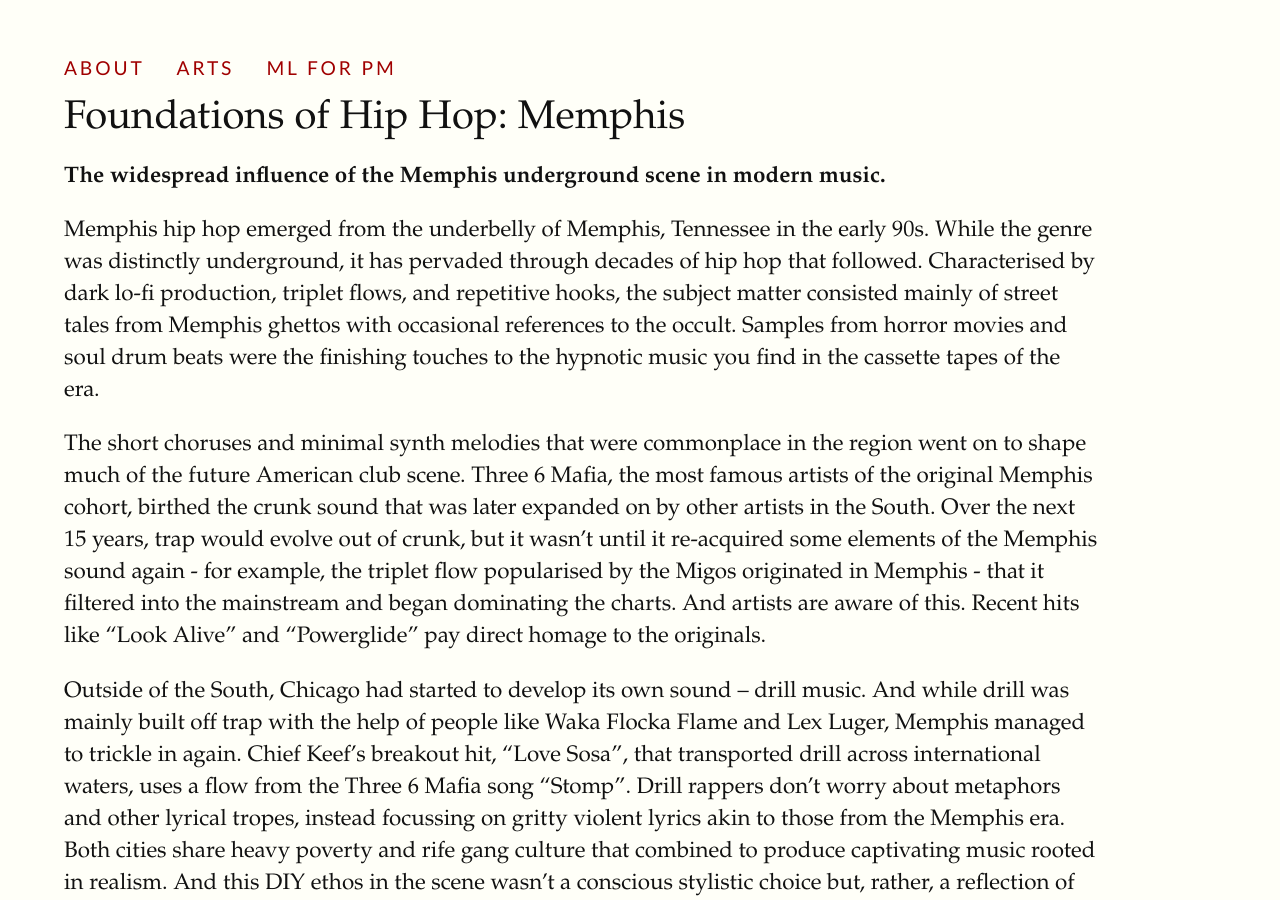
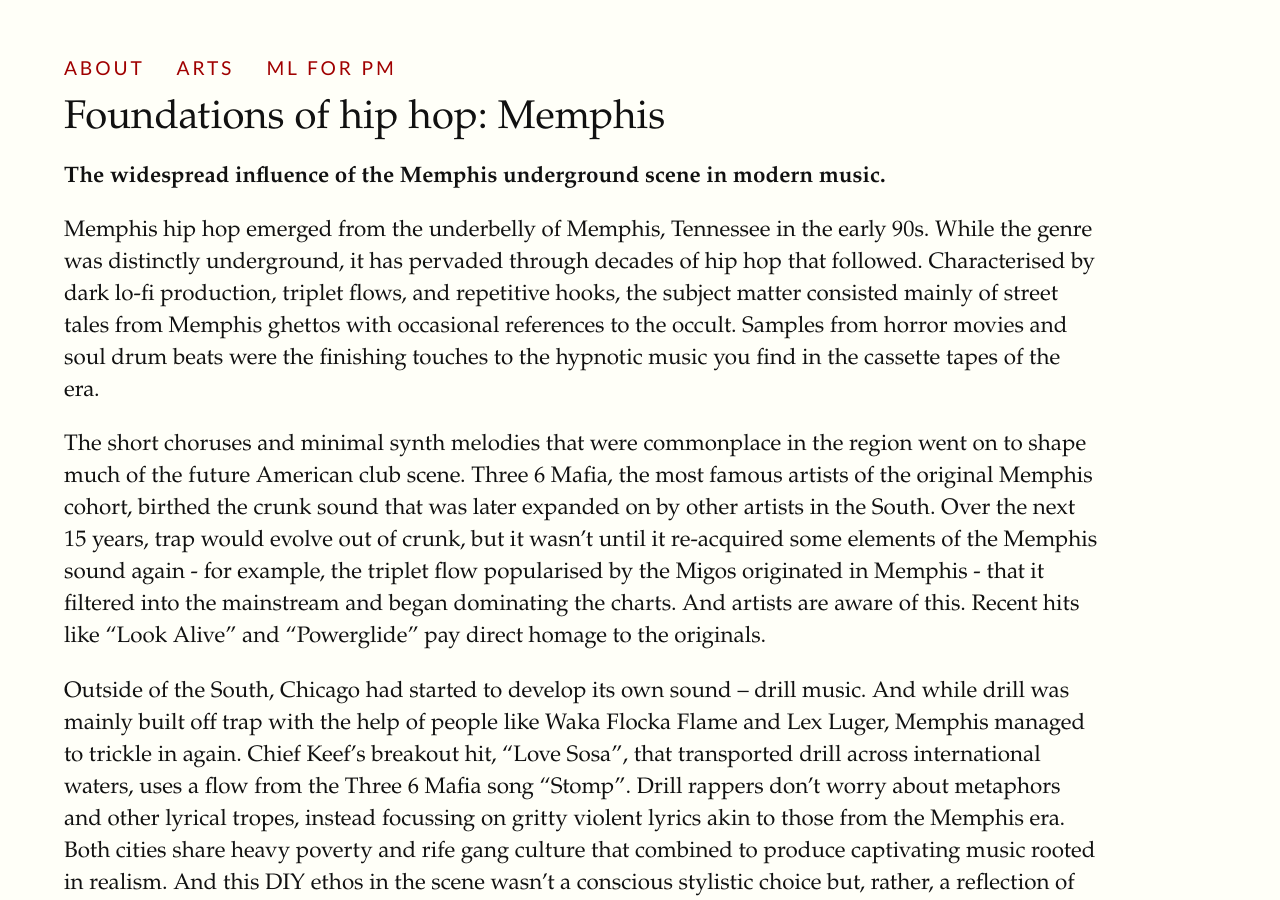
Before and after one commit to avishvj/avishvj.github.io, a Jekyll site: the page built from _posts/2019-11-20-memphis-ug.md, in a window 1280 px wide and 900 px high. Built offline with Jekyll 4.4.1, drawn with Linux system fonts in a browser that asks for light colours; some web fonts are replaced.

```diff
--- a/_posts/2019-11-20-memphis-ug.md
+++ b/_posts/2019-11-20-memphis-ug.md
@@ -1,6 +1,6 @@
 ---
 layout: full-width-article
-title:  "Foundations of Hip Hop: Memphis"
+title:  "Foundations of hip hop: Memphis"
 excerpt: "The widespread influence of the Memphis underground scene in modern music."
 date:   2019-11-20 17:04:01
 categories: jekyll css
```
